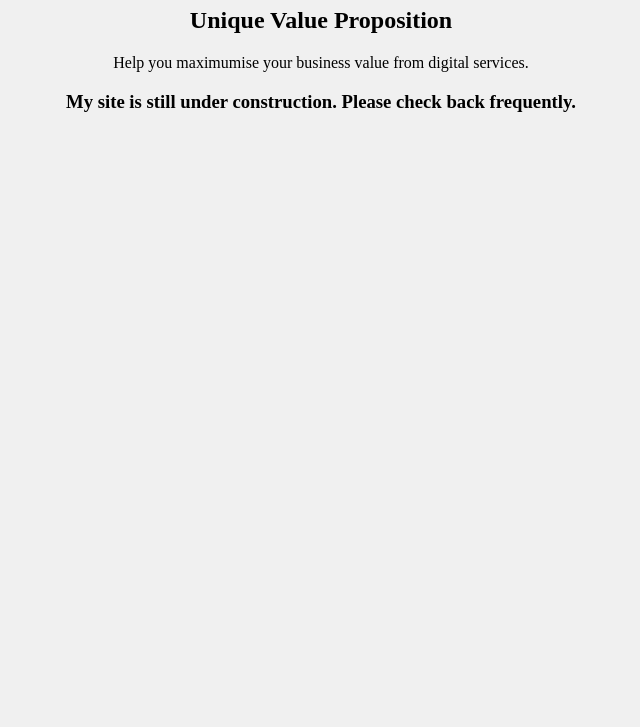
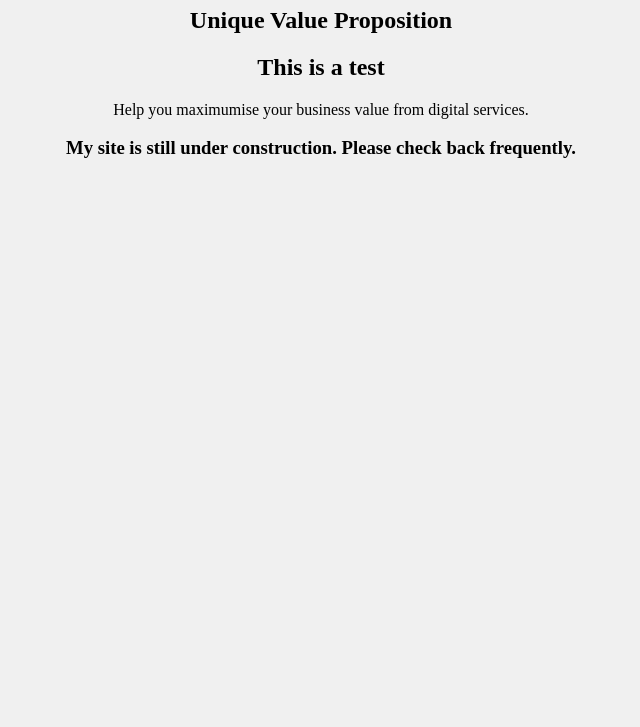
Before and after one commit to johnelbasha/jeb-studio, a plain HTML site: page index.html in a window 1280 px wide. Shown: the part 73-800 px from the top of the page, without its empty margins (319-959 px from the left). Drawn offline with Linux system fonts and the light colour scheme.

Commit message:
added h2

```diff
--- a/index.html
+++ b/index.html
@@ -9,6 +9,7 @@
 <body>
   <h1>Welcome to JEB-Studio</h1>
   <h2>Unique Value Proposition</h2>
+  <h2>This is a test</h2>
   <p>Help you maximumise your business value from digital services.</p>
 
   <h3>My site is still under construction. Please check back frequently.</h3>
```
